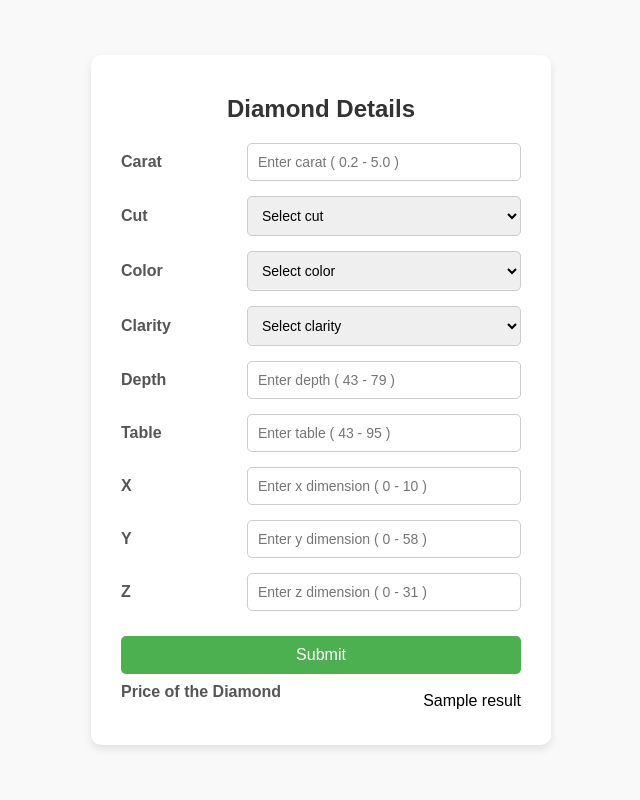
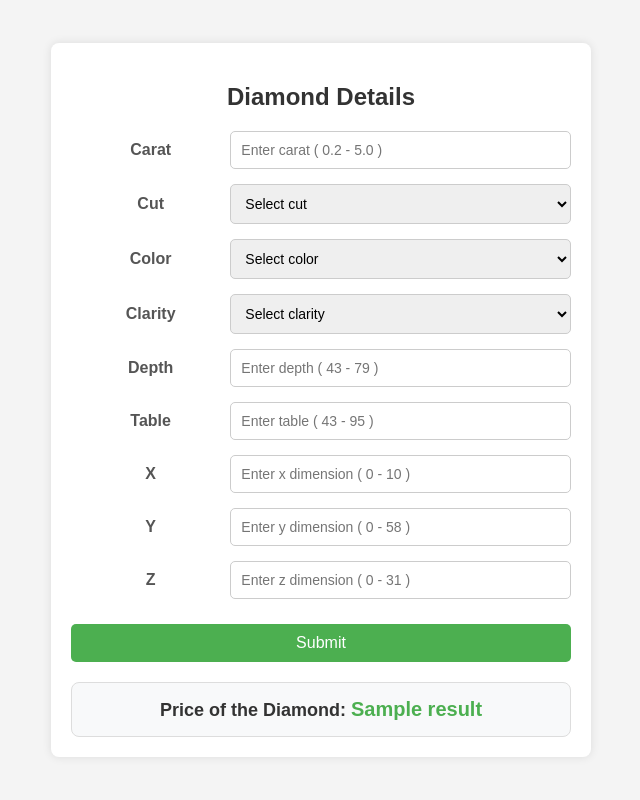
Before and after one commit to OmMkuman1902/Diamond_Price_Prediction, a Flask app: template templates/home.html in a window 1280 px wide. Shown: the whole page, without its empty margins (319-959 px from the left). Run offline with Flask 3, Linux system fonts and the light colour scheme; the template is opened without the code that fills it: most values are stand-ins (such as "Sample title", 1, 10 or a date in 2020).

Commit message:
15th commit

```diff
--- a/templates/home.html
+++ b/templates/home.html
@@ -7,26 +7,30 @@
     <style>
         body {
             font-family: Arial, sans-serif;
-            background-color: #f9f9f9;
+            background-color: #f4f4f4;
+            background-repeat: no-repeat;
+            background-attachment: fixed;
+            background-size: cover;
             margin: 0;
             padding: 0;
+            min-height: 100vh;
             display: flex;
             justify-content: center;
             align-items: center;
-            height: 100vh;
         }
         .form-container {
-            background-color: #ffffff;
-            padding: 20px 30px;
-            border-radius: 10px;
-            box-shadow: 0 4px 8px rgba(0, 0, 0, 0.1);
-            max-width: 400px;
+            background-color: #fff;
+            padding: 20px;
+            border-radius: 8px;
+            box-shadow: 0 0 10px rgba(0, 0, 0, 0.1);
             width: 100%;
+            max-width: 500px;
+            text-align: center;
         }
         .form-container h2 {
             margin-bottom: 20px;
-            text-align: center;
             color: #333;
+            font-family: Arial, Helvetica, sans-serif;
         }
         .form-group {
             display: flex;
@@ -64,6 +68,21 @@
         .submit-btn:hover {
             background-color: #45a049;
         }
+        .price-display {
+            margin-top: 20px;
+            padding: 15px;
+            background-color: #f8f9fa;
+            border: 1px solid #ddd;
+            border-radius: 8px;
+            text-align: center;
+            font-size: 18px;
+            font-weight: bold;
+            color: #333;
+        }
+        .price-display span {
+            color: #4CAF50;
+            font-size: 20px;
+        }
     </style>
 </head>
 <body>
@@ -80,7 +99,7 @@
                     <option value="">Select cut</option>
                     <option value="Premium">Premium</option>
                     <option value="Very Good">Very Good</option>
-                    <option value="Idel">Very Good</option>
+                    <option value="Ideal">Ideal</option>
                     <option value="Good">Good</option>
                     <option value="Fair">Fair</option>
                 </select>
@@ -133,11 +152,10 @@
                 <input type="number" id="z" name="z" placeholder="Enter z dimension ( 0 - 31 )" step="0.01" required>
             </div>
             <button type="submit" class="submit-btn">Submit</button>
-            <div class="form-group"><br>
-                <label for="z">Price of the Diamond </label><br>
-                {{result}}
-            </div>
         </form>
+        <div class="price-display">
+            Price of the Diamond: <span>{{ result }}</span>
+        </div>
     </div>
 </body>
 </html>
```
